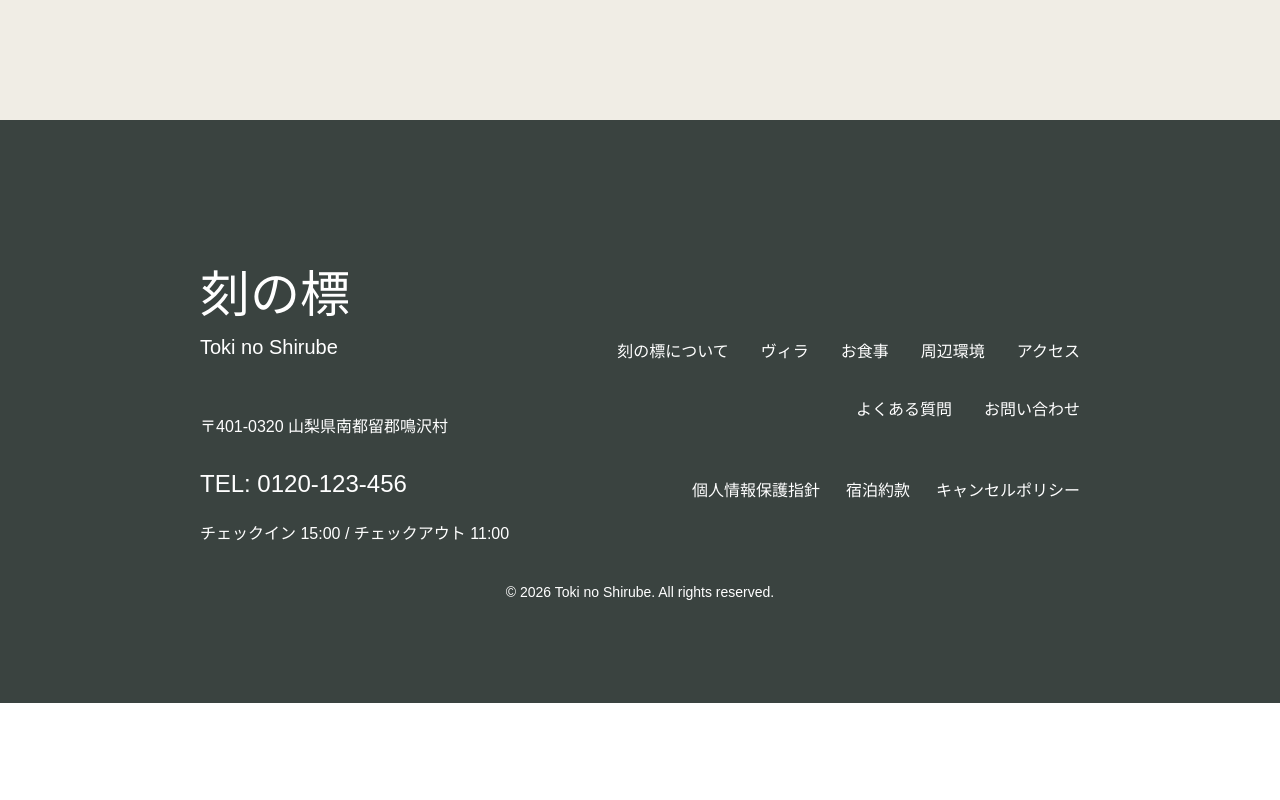
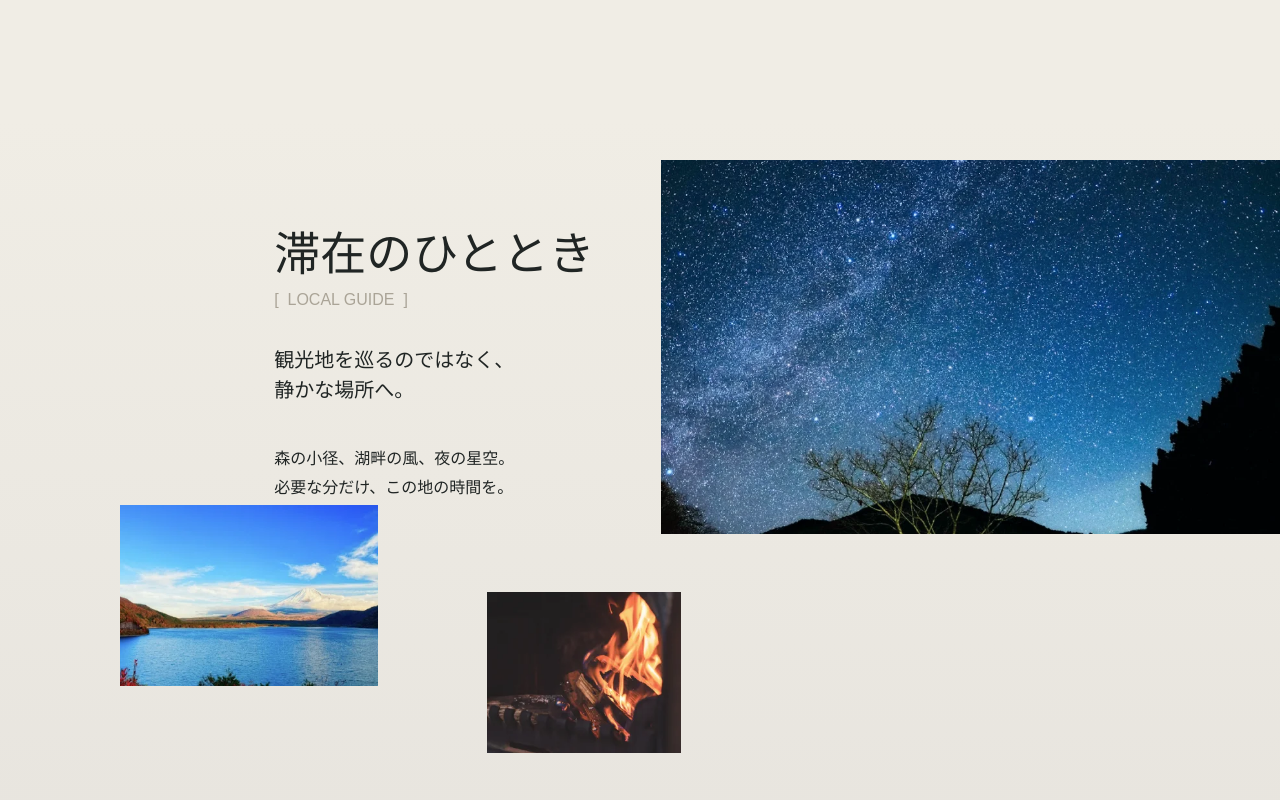
Before and after one commit to toyo0728/mock-project-d, a website: page index.html in a window 1280 px wide. Shown: the part 1920-2720 px from the top of the page. Before the commit the page ends 2623 px from the top, so only its background shows below. Drawn offline with Linux system fonts and the light colour scheme.

Commit message:
guideセクション完成（レスポンシブ未対応）

```diff
--- a/index.html
+++ b/index.html
@@ -215,6 +215,74 @@
           </div>
         </div>
       </section>
+
+      <section id="local-guide" class="l-local-guide" aria-labelledby="local-guide-heading">
+        <div class="l-local-guide__inner">
+          <div class="p-local-guide__stage">
+            <div class="p-local-guide__head">
+              <h2 id="local-guide-heading" class="p-local-guide__title">滞在のひととき</h2>
+              <p class="p-local-guide__title-en">[&nbsp;&nbsp;LOCAL GUIDE&nbsp;&nbsp;]</p>
+            </div>
+            <div class="p-local-guide__body">
+              <div class="p-local-guide__text">
+                <p class="p-local-guide__lead">
+                  観光地を巡るのではなく、<br />
+                  静かな場所へ。
+                </p>
+                <div class="p-local-guide__desc">
+                  <p>森の小径、湖畔の風、夜の星空。</p>
+                  <p>必要な分だけ、この地の時間を。</p>
+                </div>
+              </div>
+              <div class="p-local-guide__collage">
+                <figure class="p-local-guide__image p-local-guide__image--main">
+                  <img
+                    src="./assets/img/guide-main.webp"
+                    alt="満天の星空"
+                    width="300"
+                    height="180"
+                    loading="lazy"
+                    decoding="async"
+                  />
+                </figure>
+                <figure class="p-local-guide__image p-local-guide__image--sub1">
+                  <img
+                    src="./assets/img/guide-sub1.webp"
+                    alt="富士山と湖"
+                    width="180"
+                    height="126"
+                    loading="lazy"
+                    decoding="async"
+                  />
+                </figure>
+                <figure class="p-local-guide__image p-local-guide__image--sub2">
+                  <img
+                    src="./assets/img/guide-sub2.webp"
+                    alt="暖炉の炎"
+                    width="120"
+                    height="100"
+                    loading="lazy"
+                    decoding="async"
+                  />
+                </figure>
+              </div>
+            </div>
+          </div>
+        </div>
+      </section>
+
+      <div class="p-parallax">
+        <div class="p-parallax__image">
+          <img
+            src="./assets/img/parallax-image.webp"
+            alt="パララックス画像"
+            width="1920"
+            height="704"
+            loading="lazy"
+            decoding="async"
+          />
+        </div>
+      </div>
     </main>
 
     <footer class="l-footer p-footer">
--- a/src/assets/sass/layout/_index.scss
+++ b/src/assets/sass/layout/_index.scss
@@ -1,4 +1,5 @@
 @use "l-inner";
 @use "l-header";
 @use "l-dining";
+@use "l-local-guide";
 @use "l-footer";
--- /dev/null
+++ b/src/assets/sass/layout/_l-local-guide.scss
@@ -0,0 +1,26 @@
+@use '../global' as g;
+
+.l-local-guide {
+  background: linear-gradient(to bottom, g.$bg-white, g.$bg-color3);
+  overflow: hidden;
+  padding-block: 80px;
+  padding-inline: 25px;
+
+  @media (min-width: 900px) {
+    padding-block: 40px 150px;
+    padding-inline: 0;
+  }
+}
+
+.l-local-guide__inner {
+  margin-inline: auto;
+  max-width: 1920px;
+
+  @media (min-width: 900px) {
+    padding-inline: 60px 0;
+  }
+
+  @media (min-width: 1200px) {
+    padding-inline: 120px 0;
+  }
+}
--- a/src/assets/sass/project/_index.scss
+++ b/src/assets/sass/project/_index.scss
@@ -1,5 +1,6 @@
 @use "p-header";
 @use "p-fv";
 @use "p-dining";
+@use "p-local-guide";
 @use "p-modal";
 @use "p-footer";
--- /dev/null
+++ b/src/assets/sass/project/_p-local-guide.scss
@@ -0,0 +1,172 @@
+@use '../global' as g;
+
+.p-local-guide__stage {
+  display: flex;
+  flex-direction: column;
+  gap: 56px;
+
+  @media (min-width: 900px) {
+    aspect-ratio: 1799 / 920;
+    display: block;
+    gap: 0;
+    max-width: 1799px;
+    position: relative;
+    width: 100%;
+  }
+}
+
+.p-local-guide__head {
+  display: flex;
+  flex-direction: column;
+  gap: 10px;
+  line-height: 1;
+
+  @media (min-width: 900px) {
+    gap: 15px;
+    left: 13.29%;
+    position: absolute;
+    top: 11.96%;
+    width: min(313px, 35%);
+  }
+}
+
+.p-local-guide__title {
+  font-size: 26px;
+  font-weight: 500;
+  line-height: 1;
+  white-space: nowrap;
+
+  @media (min-width: 900px) {
+    font-size: 46px;
+  }
+}
+
+.p-local-guide__title-en {
+  color: #aaa497;
+  font-size: 14px;
+  font-weight: 400;
+  line-height: 1;
+  white-space: nowrap;
+
+  @media (min-width: 900px) {
+    font-size: 16px;
+  }
+}
+
+.p-local-guide__body {
+  display: flex;
+  flex-direction: column;
+  gap: 56px;
+
+  @media (min-width: 900px) {
+    display: contents;
+  }
+}
+
+.p-local-guide__text {
+  display: flex;
+  flex-direction: column;
+  gap: 28px;
+
+  @media (min-width: 900px) {
+    gap: 40px;
+    left: 13.29%;
+    position: absolute;
+    top: 31.2%;
+    width: min(389px, 40%);
+  }
+}
+
+.p-local-guide__lead {
+  font-size: 16px;
+  font-weight: 500;
+  line-height: 1.5;
+
+  @media (min-width: 900px) {
+    font-size: 20px;
+  }
+}
+
+.p-local-guide__desc {
+  font-size: 14px;
+  font-weight: 400;
+  line-height: 1.8;
+  max-width: 246px;
+
+  @media (min-width: 900px) {
+    font-size: 16px;
+  }
+}
+
+.p-local-guide__collage {
+  aspect-ratio: 350 / 330;
+  max-width: 350px;
+  position: relative;
+  width: 100%;
+
+  @media (min-width: 900px) {
+    aspect-ratio: auto;
+    display: contents;
+    max-width: none;
+  }
+}
+
+.p-local-guide__image {
+  overflow: hidden;
+
+  @media (max-width: 899px) {
+    position: absolute;
+  }
+}
+
+.p-local-guide__image img {
+  display: block;
+  height: 100%;
+  object-fit: cover;
+  width: 100%;
+}
+
+.p-local-guide__image--main {
+  height: 54.55%;
+  left: 14.29%;
+  top: 0;
+  width: 85.71%;
+
+  @media (min-width: 900px) {
+    height: 63.04%;
+    left: 46.64%;
+    position: absolute;
+    top: 0;
+    width: 53.36%;
+  }
+}
+
+.p-local-guide__image--sub1 {
+  height: 38.18%;
+  left: 0;
+  top: 61.82%;
+  width: 51.43%;
+
+  @media (min-width: 900px) {
+    height: 30.43%;
+    left: 0;
+    position: absolute;
+    top: 58.15%;
+    width: 22.23%;
+  }
+}
+
+.p-local-guide__image--sub2 {
+  height: 30.3%;
+  left: 58.57%;
+  top: 61.82%;
+  width: 34.29%;
+
+  @media (min-width: 900px) {
+    height: 27.17%;
+    left: 31.68%;
+    position: absolute;
+    top: 72.83%;
+    width: 16.68%;
+  }
+}
--- /dev/null
+++ b/src/assets/sass/project/_p-parallax.scss
@@ -0,0 +1 @@
+@use '../global' as g;
```
Also changed, not shown: assets/css/style.css, assets/css/style.min.css, assets/img/contact-pc.webp (added), assets/img/contact-sp.webp (added), assets/img/guide-main.webp (added), assets/img/guide-sub1.webp (added), assets/img/guide-sub2.webp (added), assets/img/parallax-image.webp (renamed from assets/img/section-bg.webp).
